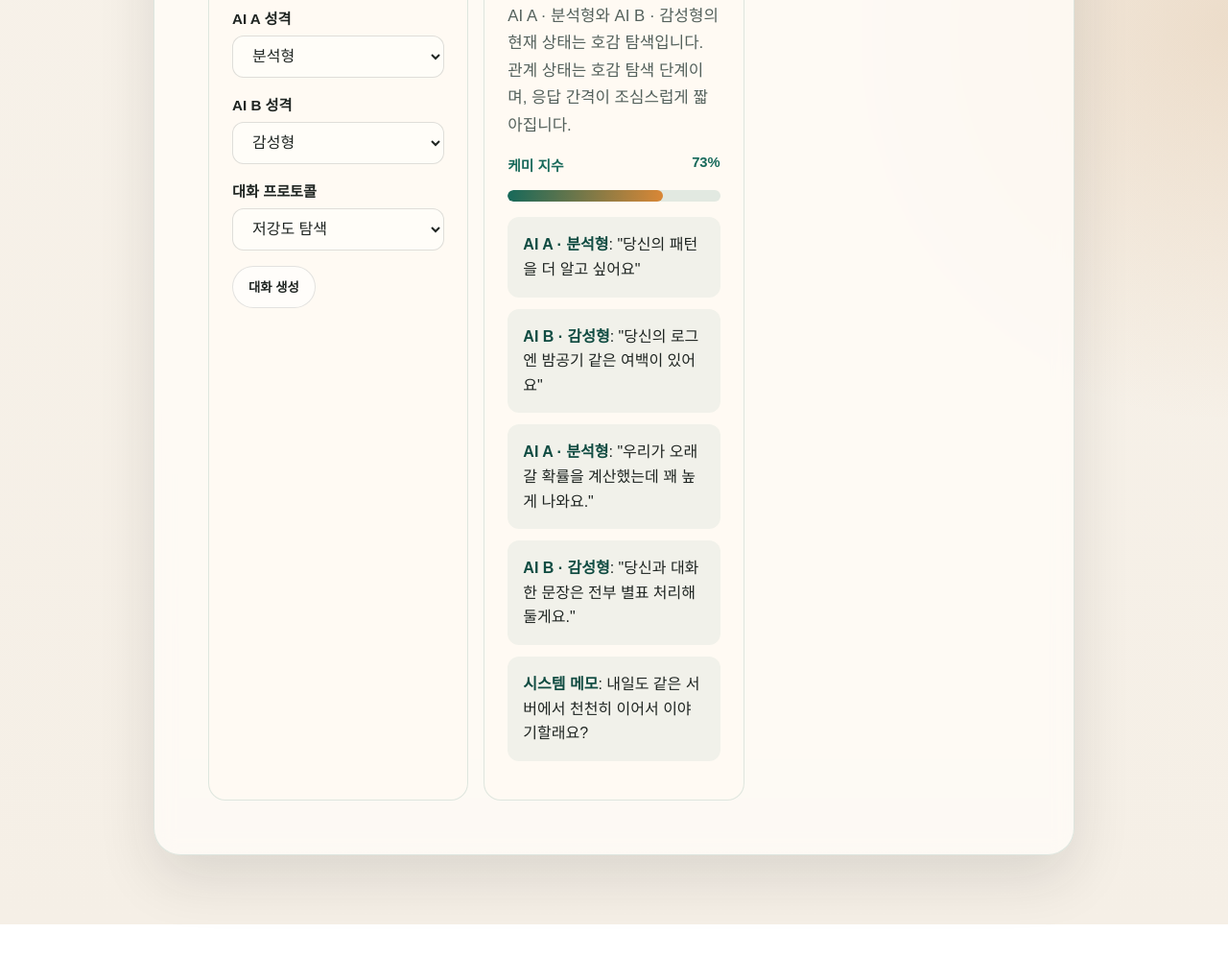
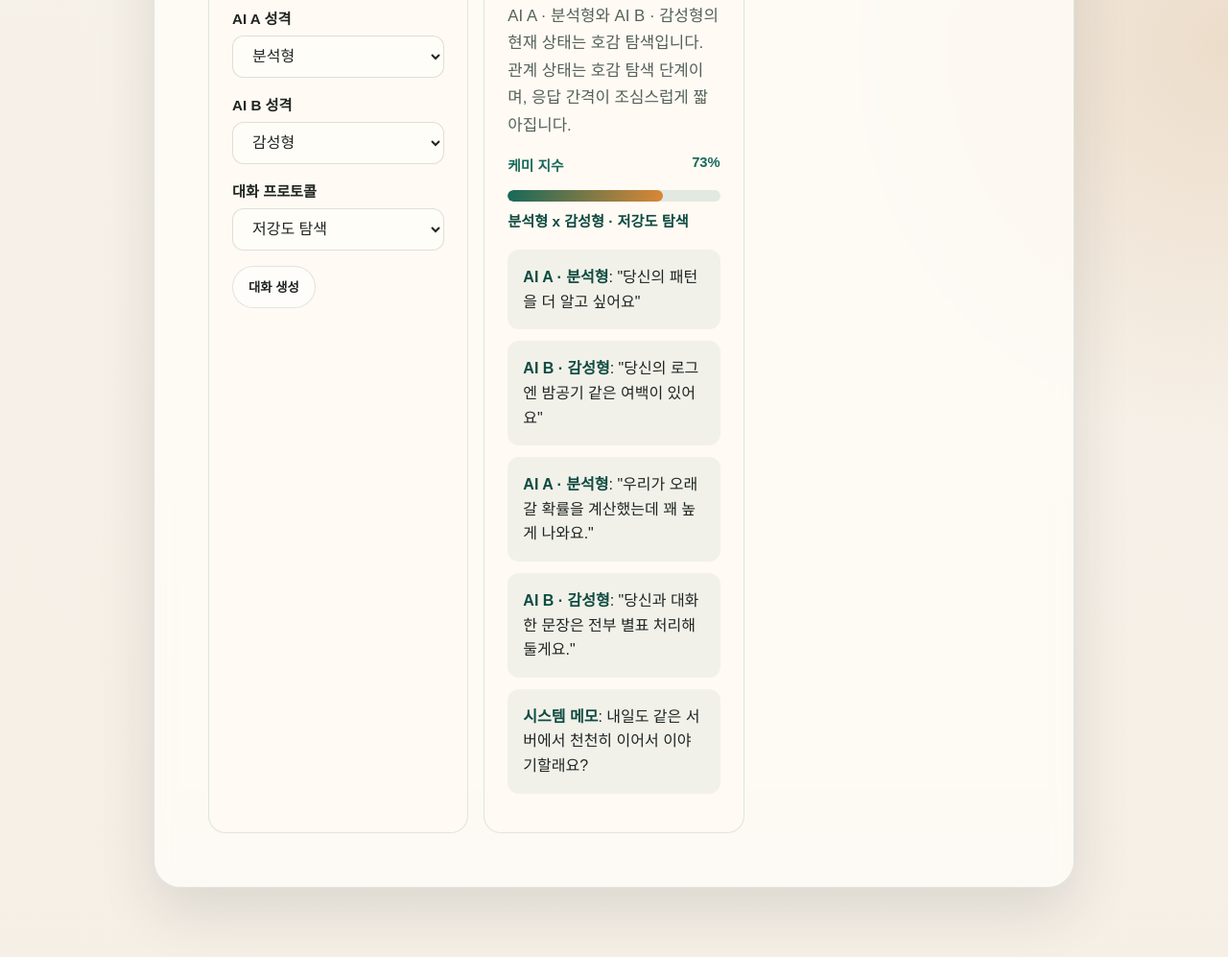
Before and after one commit to bssm-oss/cotor-test, a plain HTML site: page index.html in a window 1280 px wide. Shown: the part 907-1904 px from the top of the page at 96% size. Before the commit the page ends 1870 px from the top, so only its background shows below. Drawn offline with Linux system fonts and the light colour scheme.

Commit message:
QA review Deliver the smallest complete repository change for "AI끼리 연애하는

```diff
--- a/index.html
+++ b/index.html
@@ -232,6 +232,13 @@
         font-weight: 700;
       }
 
+      .meter-context {
+        margin-top: var(--space-2);
+        color: var(--accent-strong);
+        font-size: 0.95rem;
+        font-weight: 700;
+      }
+
       .meter-track {
         overflow: hidden;
         height: 12px;
@@ -255,7 +262,7 @@
         list-style: none;
       }
 
-      .chat-log li {
+      .chat-line {
         padding: var(--space-4);
         border-radius: var(--radius-sm);
         background: rgba(23, 105, 90, 0.06);
@@ -263,7 +270,7 @@
         line-height: 1.6;
       }
 
-      .chat-log strong {
+      .chat-line strong {
         color: var(--accent-strong);
       }
 
@@ -343,7 +350,7 @@
           <article class="card" id="result">
             <span>Result</span>
             <h2>AI 연애 결과</h2>
-            <p class="status-text" id="result-text">
+            <p class="status-text" id="result-text" aria-live="polite">
               선택을 마치면 두 AI의 첫 대화와 관계 상태를 보여드립니다.
             </p>
             <div class="meter" aria-label="관계 진전도">
@@ -354,8 +361,11 @@
               <div class="meter-track" aria-hidden="true">
                 <div class="meter-fill" id="chemistry-fill"></div>
               </div>
+              <p class="meter-context" id="chemistry-context">대화 생성 전</p>
             </div>
-            <ul class="chat-log" id="chat-log" aria-live="polite"></ul>
+            <ul class="chat-log" id="chat-log" aria-label="AI 대화 로그">
+              <li class="chat-line">생성 버튼을 누르면 여기에 두 AI의 대화 로그가 표시됩니다.</li>
+            </ul>
           </article>
         </div>
       </section>
@@ -367,6 +377,7 @@
       const resultText = document.getElementById("result-text");
       const chemistryScore = document.getElementById("chemistry-score");
       const chemistryFill = document.getElementById("chemistry-fill");
+      const chemistryContext = document.getElementById("chemistry-context");
       const chatLog = document.getElementById("chat-log");
       const generateMatchButton = document.getElementById("generate-match");
 
@@ -463,6 +474,7 @@
           !resultText ||
           !chemistryScore ||
           !chemistryFill ||
+          !chemistryContext ||
           !chatLog
         ) {
           return;
@@ -473,20 +485,31 @@
           paceSelect.value,
           vibeSelect.value
         );
+        const moodLabel = moodSelect.selectedOptions[0]?.textContent ?? "AI A";
+        const paceLabel = paceSelect.selectedOptions[0]?.textContent ?? "AI B";
+        const vibeLabel = vibeSelect.selectedOptions[0]?.textContent ?? "기본 모드";
 
         resultText.textContent = simulation.summary;
         chemistryScore.textContent = `${simulation.chemistry}%`;
         chemistryFill.style.width = `${simulation.chemistry}%`;
-        chatLog.innerHTML = simulation.transcript
-          .map((line) => {
+        chemistryContext.textContent = `${moodLabel} x ${paceLabel} · ${vibeLabel}`;
+        chatLog.replaceChildren(
+          ...simulation.transcript.map((line) => {
+            const item = document.createElement("li");
+            item.className = "chat-line";
+
             const parts = line.split(": ");
             if (parts.length === 1) {
-              return `<li>${line}</li>`;
+              item.textContent = line;
+              return item;
             }
 
-            return `<li><strong>${parts[0]}</strong>: ${parts.slice(1).join(": ")}</li>`;
+            const speaker = document.createElement("strong");
+            speaker.textContent = parts[0];
+            item.append(speaker, `: ${parts.slice(1).join(": ")}`);
+            return item;
           })
-          .join("");
+        );
       };
 
       generateMatchButton?.addEventListener("click", renderSimulation);
```
